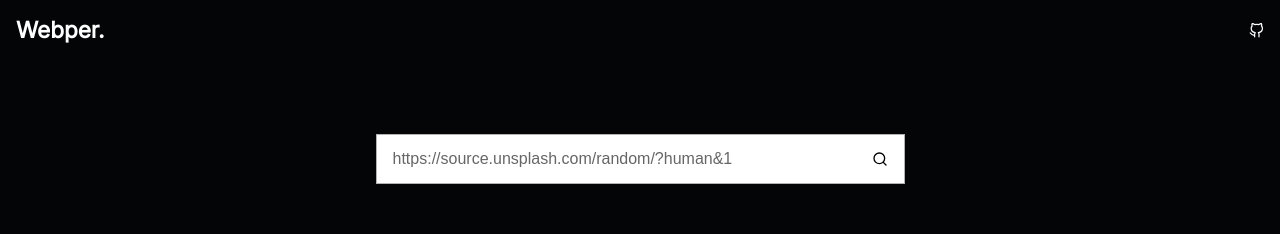
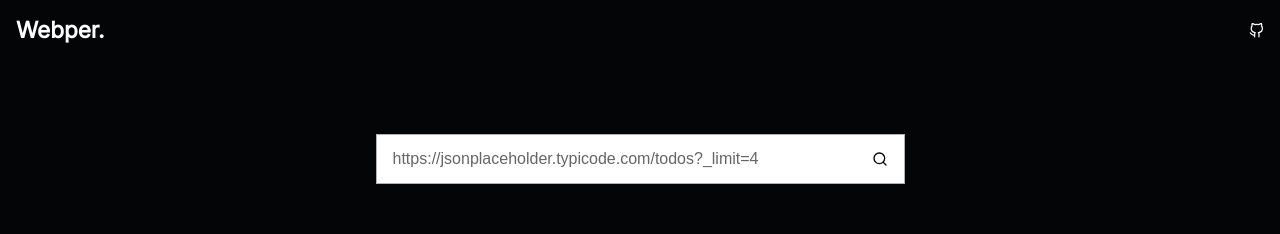
Before and after one commit to jaydeepkhatri/Webper, a React (Create React App) app: page / in a window 1280 px wide. Shown: the top 234 px of the page. Built offline with nearby package versions, Linux system fonts and the light colour scheme.

Commit message:
✏ Update default search URL

```diff
--- a/src/components/Feed/Feed.js
+++ b/src/components/Feed/Feed.js
@@ -7,7 +7,7 @@ import axios from "axios";
 
 const Search = () => {
     //testing API without CORS
-    const [search, setSearch] = useState('https://source.unsplash.com/random/?human&1');
+    const [search, setSearch] = useState('https://jsonplaceholder.typicode.com/todos?_limit=4');
     //const [search, setSearch] = useState('http://localhost:3000/');
     //const [search, setSearch] = useState('');
     const [webdata, setWebData] = useState({});
--- a/src/components/Status/Status.js
+++ b/src/components/Status/Status.js
@@ -14,7 +14,7 @@ const Status = ({status, time, url, dataSize, contentType}) => {
                 <p className="statusinfo">Status: <strong className={statusColor}>{status}</strong></p>
                 <p className="statusinfo">Time: <strong>{time}ms</strong></p>
                 <p className="statusinfo">URL: <strong>{url}</strong></p>
-                <p className="statusinfo">Data Size: <strong>{dataSize}</strong></p>
+                <p className="statusinfo">Data Length: <strong>{dataSize}</strong></p>
                 <p className="statusinfo">Data Type: <strong>{contentType.split(";")[0].split("/")[1]}</strong></p>
             </div>
         </>
```
